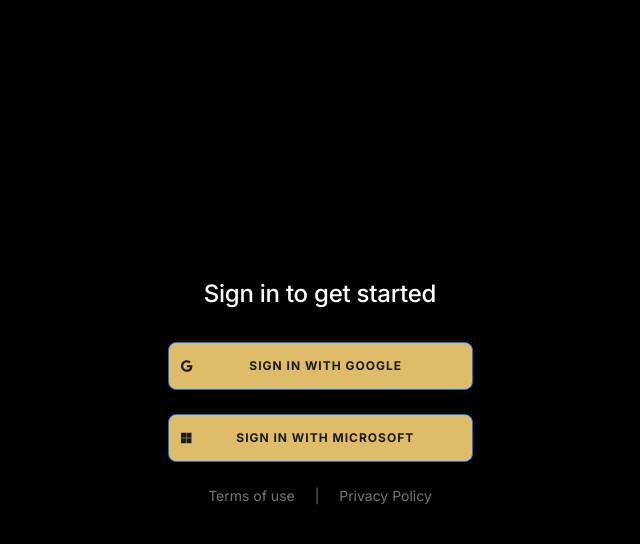
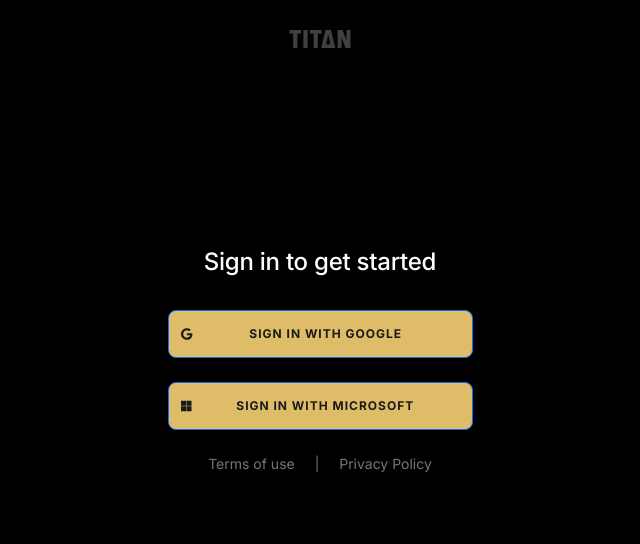
Before and after one commit to kenneth-emmanuel/titan-experiment-builder, a React (Create React App) app in the folder titan-experiment-builder/: page /sign-in in a window 1280 px wide. Shown: the top 544 px of the page, without its empty margins (320-960 px from the left). Built offline with nearby package versions, Linux system fonts and the light colour scheme.

Commit message:
feat: add Titan logo to top of Sign-in page

```diff
--- a/titan-experiment-builder/src/pages/SignIn/SignIn.css
+++ b/titan-experiment-builder/src/pages/SignIn/SignIn.css
@@ -4,11 +4,20 @@
   flex-wrap: nowrap;
   justify-content: center;
   align-items: center;
-  min-height: 100vh;
-  min-width: 100vw;
+  height: 80vh;
+  width: 100vw;
   gap: 24px;
 }
 
 .faIconPosition {
   float: left !important;
 }
+
+.logoContainer {
+  display: flex;
+  justify-content: center;
+  align-items: center;
+}
+.companyLogo {
+  margin-top: 30px;
+}
--- a/titan-experiment-builder/src/pages/SignIn/SignIn.js
+++ b/titan-experiment-builder/src/pages/SignIn/SignIn.js
@@ -1,6 +1,7 @@
 import { useEffect } from 'react'
 import { useHistory } from 'react-router-dom'
 import './SignIn.css'
+import titanLogo from '../../assets/images/titan_logo.png'
 
 import { FontAwesomeIcon } from '@fortawesome/react-fontawesome'
 import { faGoogle } from '@fortawesome/free-brands-svg-icons'
@@ -25,35 +26,39 @@
     signInWithPopup(auth, provider).then((result) => {
       const credential = GoogleAuthProvider.credentialFromResult(result)
       const token = credential.accessToken
-      const user = result.user;
+      const user = result.user
       sessionStorage.setItem('auth_token', token)
       sessionStorage.setItem('logged_in_user', user.email)
-      console.log({user});
       history.push('/search')
     })
   }
 
   return (
+    <>
+      <div className='logoContainer'>
+        <img src={titanLogo} alt='' className='companyLogo mx-auto' />
+      </div>
       <div className='signinContainer'>
-      <h1 className='heading2'>Sign in to get started</h1>
-      <button className='btn btn-primary' onClick={signInWithGoogle}>
+        <h1 className='heading2 break'>Sign in to get started</h1>
+        <button className='btn btn-primary break' onClick={signInWithGoogle}>
           <span className='faIconPosition'>
             <FontAwesomeIcon icon={faGoogle}></FontAwesomeIcon>
           </span>
 
           <span>Sign in with Google</span>
         </button>
-      <button className='btn btn-primary'>
+        <button className='btn btn-primary break'>
           <span className='faIconPosition'>
             <FontAwesomeIcon icon={faMicrosoft}></FontAwesomeIcon>
           </span>
           <span>Sign in with Microsoft</span>
         </button>
-      <p className='body2'>
+        <p className='body2 break'>
           <span>Terms of use</span> <span className='mx-3'>|</span>{' '}
           <span>Privacy Policy</span>
         </p>
       </div>
+    </>
   )
 }
 
```
Also changed, not shown: titan-experiment-builder/src/assets/images/titan_logo.png (added). Lines whose indentation alone changed are shown as unchanged.
